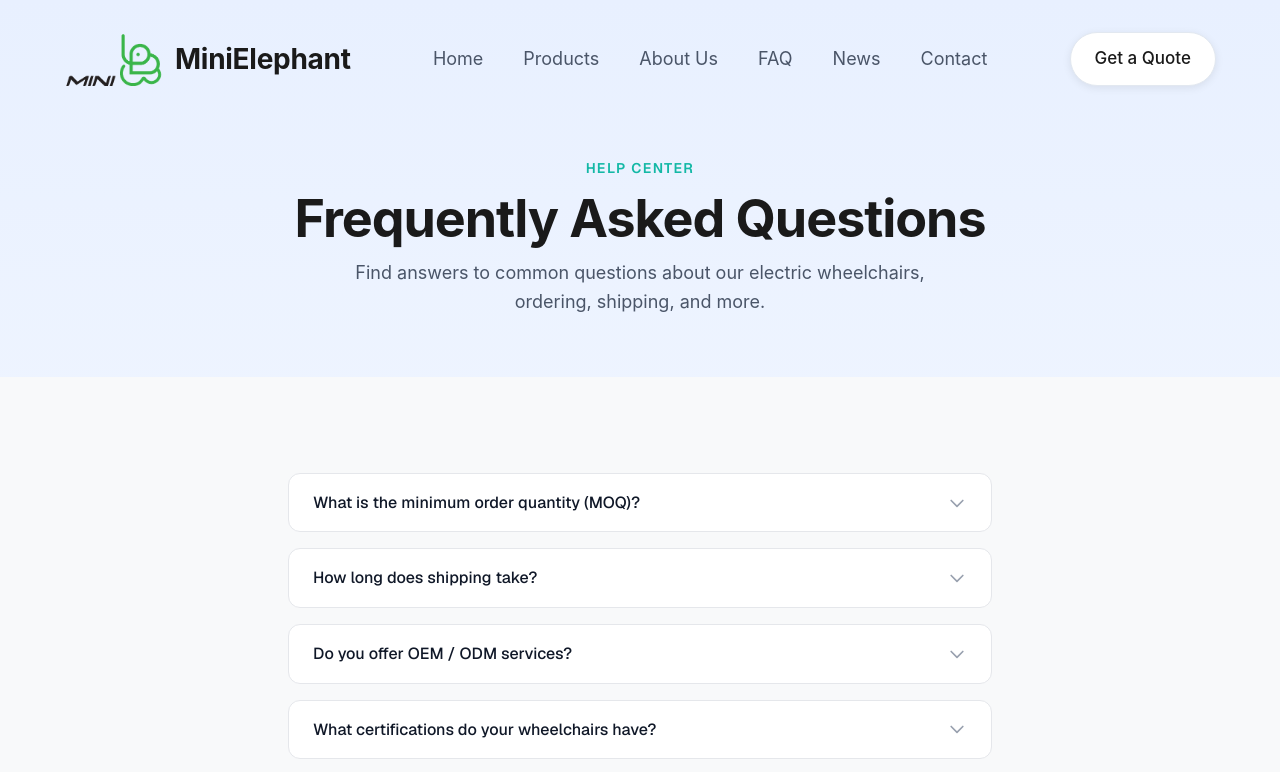
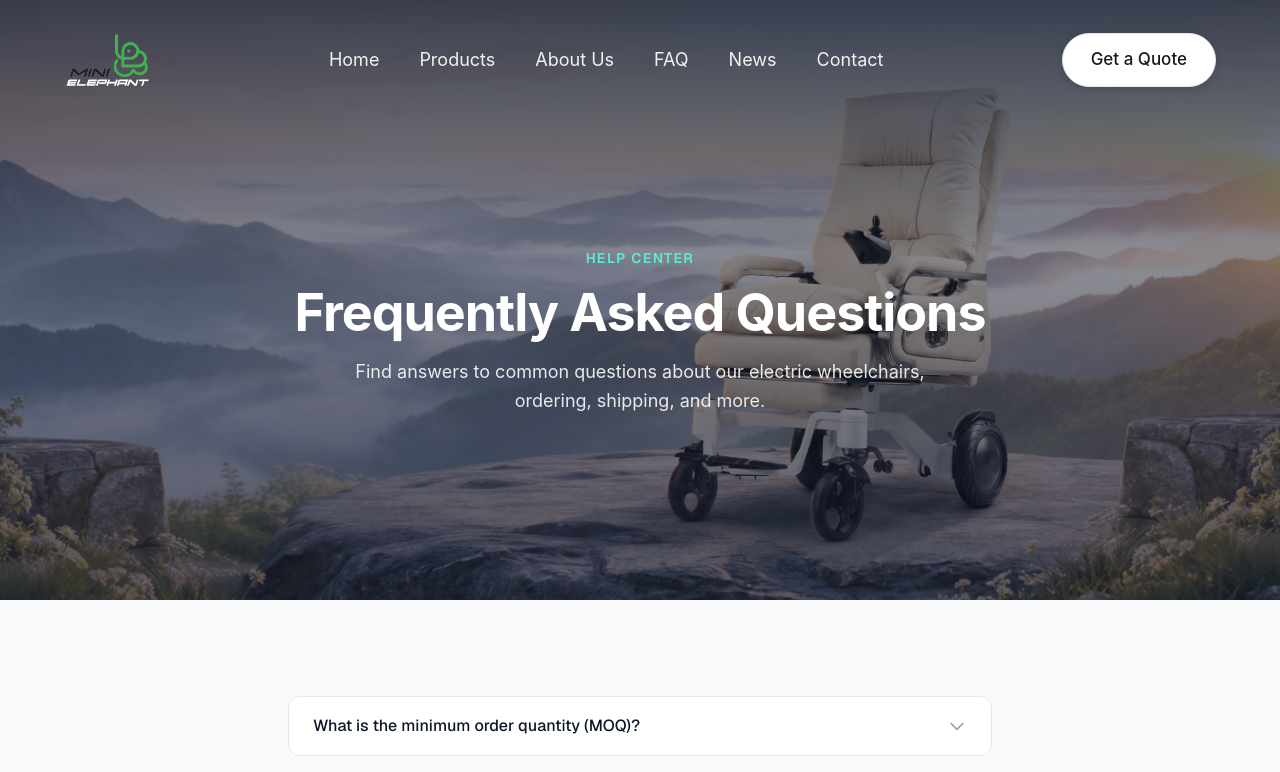
Before and after one commit to haja-ai/export-site, a Next.js app: page /faq in a window 1280 px wide. Shown: the top 772 px of the page. Built offline with nearby package versions, Linux system fonts and the light colour scheme.

Commit message:
feat: full brand logo (white wordmark) in all headers; subpages now get homepage-style banner hero with dark immersive nav

```diff
--- a/app/components/PulseFitPage.jsx
+++ b/app/components/PulseFitPage.jsx
@@ -1,9 +1,16 @@
 'use client';
 
-import { motion, AnimatePresence } from "framer-motion";
+import { motion } from "framer-motion";
 import Link from 'next/link';
 
-export default function PulseFitPage({ children, badge, title, description, logo = "MiniElephant" }) {
+export default function PulseFitPage({
+  children,
+  badge,
+  title,
+  description,
+  logo = "MiniElephant",
+  bannerImage = "/images/wheelchair-banner.webp",
+}) {
   const navLinks = [
     { label: "Home", href: '/' },
     { label: "Products", href: '/products' },
@@ -14,25 +21,31 @@ export default function PulseFitPage({ children, badge, title, description, logo
   ];
 
   return (
-    <section
-      className="relative min-h-screen flex flex-col"
+    <section className="relative flex flex-col">
+      {/* Banner hero region — mirrors the homepage first-screen feel */}
+      <div className="relative flex flex-col overflow-hidden min-h-[460px] sm:min-h-[520px] lg:min-h-[600px]">
+        {/* Banner image */}
+        <img src={bannerImage} alt="" className="absolute inset-0 w-full h-full object-cover" />
+        {/* Cinematic overlay : dark enough for white text, and the nav melts into the banner top */}
+        <div
+          className="absolute inset-0"
           style={{
-        background: "linear-gradient(180deg, #E8F0FF 0%, #F5F9FF 50%, #FFFFFF 100%)",
+            background:
+              "linear-gradient(180deg, rgba(15,23,42,0.82) 0%, rgba(15,23,42,0.48) 42%, rgba(15,23,42,0.66) 100%)",
           }}
-    >
-      {/* Header — identical to PulseFitHero */}
+        />
+
+        {/* Header */}
         <motion.header
           initial={{ opacity: 0, y: -20 }}
           animate={{ opacity: 1, y: 0 }}
-        transition={{ duration: 0.6 }}
+          transition={{ duration: 0.6, ease: [0.16, 1, 0.3, 1] }}
           className="relative z-20 flex flex-row justify-between items-center px-8 lg:px-16"
           style={{ paddingTop: "32px", paddingBottom: "32px" }}
         >
-        <Link href="/" style={{ textDecoration: 'none' }} className="flex items-center gap-3">
-          <img src="/logo-elephant.png" alt="MiniElephant Electric Wheelchair" style={{ height: "54px", width: "auto" }} />
-          <span style={{ fontFamily: "Inter, sans-serif", fontWeight: 700, fontSize: "28px", color: "#1a1a1a", letterSpacing: "-0.01em" }}>
-            {logo}
-          </span>
+          {/* Full brand logo */}
+          <Link href="/" style={{ textDecoration: 'none' }} className="flex items-center">
+            <img src="/logo-white.png" alt="MiniElephant Electric Wheelchair" style={{ height: "56px", width: "auto" }} />
           </Link>
 
           <nav className="hidden lg:flex flex-row items-center gap-10" aria-label="Main navigation">
@@ -44,7 +57,7 @@ export default function PulseFitPage({ children, badge, title, description, logo
                   fontFamily: "Inter, sans-serif",
                   fontSize: "18px",
                   fontWeight: 400,
-                color: "#4a5568",
+                  color: "rgba(255,255,255,0.92)",
                   textDecoration: 'none',
                 }}
                 className="hover:opacity-70 transition-opacity"
@@ -56,7 +69,7 @@ export default function PulseFitPage({ children, badge, title, description, logo
 
           <Link
             href="/contact"
-          className="px-6 py-3 rounded-full transition-all hover:scale-105 hidden sm:inline-block"
+            className="px-7 py-3 rounded-full transition-all hover:scale-105 hidden sm:inline-block"
             style={{
               background: "#FFFFFF",
               border: "1px solid #e2e8f0",
@@ -64,7 +77,7 @@ export default function PulseFitPage({ children, badge, title, description, logo
               fontSize: "17px",
               fontWeight: 500,
               color: "#1a1a1a",
-            boxShadow: "0 2px 8px rgba(0, 0, 0, 0.08)",
+              boxShadow: "0 2px 8px rgba(0, 0, 0, 0.15)",
               textDecoration: 'none',
             }}
           >
@@ -72,17 +85,17 @@ export default function PulseFitPage({ children, badge, title, description, logo
           </Link>
         </motion.header>
 
-      {/* Page hero area — badge + title + description */}
+        {/* Title block — centered over the banner */}
         {(badge || title) && (
           <motion.div
             initial={{ opacity: 0, y: 30 }}
             animate={{ opacity: 1, y: 0 }}
-          transition={{ duration: 0.8, delay: 0.2 }}
-          className="flex flex-col items-center text-center px-4 max-w-4xl mx-auto"
-          style={{ gap: "12px", paddingTop: "40px", paddingBottom: "60px" }}
+            transition={{ duration: 0.8, delay: 0.2, ease: [0.16, 1, 0.3, 1] }}
+            className="relative z-10 flex-1 flex flex-col items-center justify-center text-center px-4 max-w-4xl mx-auto pb-14"
+            style={{ gap: "16px" }}
           >
             {badge && (
-            <span className="text-sm font-semibold uppercase tracking-widest text-teal">
+              <span className="text-sm font-semibold uppercase tracking-widest" style={{ color: "#5EEAD4" }}>
                 {badge}
               </span>
             )}
@@ -91,8 +104,8 @@ export default function PulseFitPage({ children, badge, title, description, logo
               style={{
                 fontFamily: "Inter, sans-serif",
                 fontWeight: 700,
-              lineHeight: "1.1",
-              color: "#1a1a1a",
+                lineHeight: "1.12",
+                color: "#FFFFFF",
                 letterSpacing: "-0.02em",
               }}
             >
@@ -105,8 +118,8 @@ export default function PulseFitPage({ children, badge, title, description, logo
                   fontFamily: "Inter, sans-serif",
                   fontWeight: 400,
                   lineHeight: "1.6",
-                color: "#4a5568",
-                maxWidth: "600px",
+                  color: "rgba(255,255,255,0.88)",
+                  maxWidth: "620px",
                 }}
               >
                 {description}
@@ -114,9 +127,10 @@ export default function PulseFitPage({ children, badge, title, description, logo
             )}
           </motion.div>
         )}
+      </div>
 
       {/* Page content */}
-      <div className="flex-1">
+      <div className="flex-1 bg-white">
         {children}
       </div>
     </section>
--- a/app/layout.js
+++ b/app/layout.js
@@ -168,9 +168,9 @@ export default function RootLayout({ children }) {
             <div className="grid sm:grid-cols-2 lg:grid-cols-4 gap-8 mb-10 text-left">
               {/* Brand */}
               <div>
-                <div className="flex items-center gap-2.5 mb-3">
-                  <img src="/logo-elephant.png" alt="MiniElephant" style={{ height: "36px", width: "auto" }} />
-                  <h3 className="text-white font-bold text-lg">MiniElephant</h3>
+                <div className="mb-3">
+                  <img src="/logo-white.png" alt="MiniElephant Electric Wheelchair" style={{ height: "46px", width: "auto" }} />
+                  <h3 className="sr-only">MiniElephant</h3>
                 </div>
                 <p className="text-sm text-gray-400 leading-relaxed">
                   Professional electric wheelchair manufacturer. Factory-direct B2B export of lightweight folding wheelchairs with magnesium alloy frames.
--- a/components/ui/pulse-fit-hero.jsx
+++ b/components/ui/pulse-fit-hero.jsx
@@ -74,12 +74,9 @@ export function PulseFitHero({
         className="relative z-20 flex flex-row justify-between items-center px-8 lg:px-16"
         style={{ paddingTop: "32px", paddingBottom: "32px" }}
       >
-        {/* Logo — elephant icon + wordmark, link to home */}
-        <Link href="/" style={{ textDecoration: 'none' }} className="flex items-center gap-3">
-          <img src="/logo-elephant.png" alt="MiniElephant Electric Wheelchair" style={{ height: "54px", width: "auto" }} />
-          <span style={{ fontFamily: "Inter, sans-serif", fontWeight: 700, fontSize: "28px", color: "#FFFFFF", letterSpacing: "-0.01em" }}>
-            {logo}
-          </span>
+        {/* Logo — full brand logo, link to home */}
+        <Link href="/" style={{ textDecoration: 'none' }} className="flex items-center">
+          <img src="/logo-white.png" alt="MiniElephant Electric Wheelchair" style={{ height: "58px", width: "auto" }} />
         </Link>
 
         {/* Navigation — use Next.js Link instead of button+onClick for SEO crawlability */}
```
Also changed, not shown: public/logo-white.png (added). Lines whose indentation alone changed are shown as unchanged.
